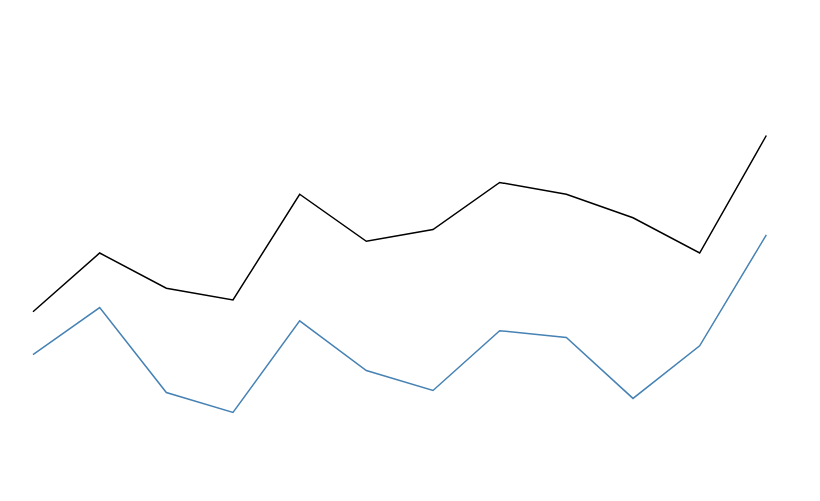
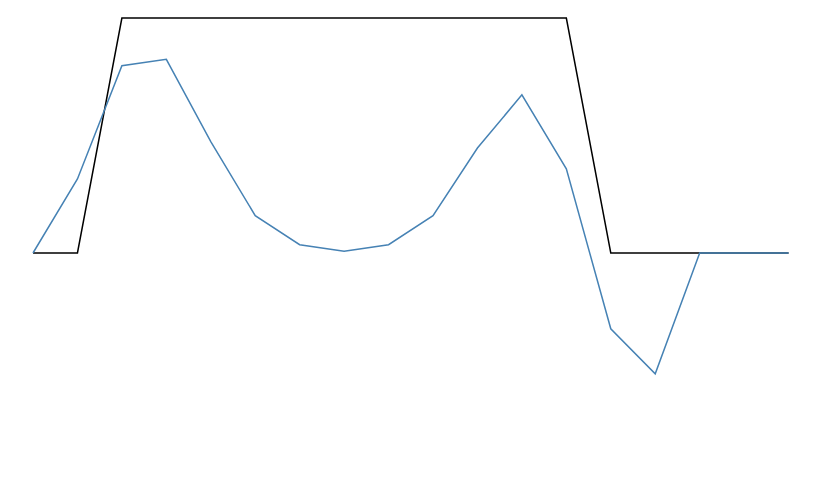
Before and after one commit to cinvoke/d3-peaks, a website: page examples/convolve/index.html in a window 1280 px wide. Shown: the whole page, without its empty margins (5-825 px from the left). Drawn offline with nearby package versions, Linux system fonts and the light colour scheme.

Commit message:
fix convolve and add kernel changes

```diff
--- a/examples/convolve/d3-peaks.js
+++ b/examples/convolve/d3-peaks.js
@@ -29,11 +29,7 @@
   };
 
   function convolve() {
-    var KERNELS = {
-      "ricker": ricker()
-    };
-
-    var kernel = KERNELS.ricker;
+    var kernel = ricker();
     var reach = kernel.std * 5;
 
     /**
@@ -43,17 +39,16 @@
      * h: smoother
      */
     var convolve = function(signal) {
-      var deltas = range(reach),
-          size = signal.length,
+      var size = signal.length,
           n = -1,
           convolution = new Array(size);
 
       while (++n < size) {
         var y = 0;
-        deltas.forEach(function(δ) {
+
+        var box = boundingBox(n, reach, 0, size - 1);
+        box.forEach(function(δ) {
           var k = n + δ;
-          if (k < 0 || k >= size) return;
-
           y += signal[k] * kernel(δ);
         });
         convolution[n] = y;
@@ -63,7 +58,7 @@
     };
 
     convolve.kernel = function(_) {
-      return arguments.length ? (kernel = KERNELS[_], convolve) : kernel;
+      return arguments.length ? (kernel = _, convolve) : kernel;
     }
 
     /**
@@ -84,6 +79,16 @@
       return range;
     }
 
+    function boundingBox(n, reach, lo, hi) {
+      for (var i = 1; i <= reach; i++) {
+        var left  = n - i,
+            right = n + i;
+        if (left >= lo && right <= hi) continue;
+        return range(i - 1);
+      }
+      return range(reach);
+    }
+
     return convolve;
   };
 
--- a/examples/convolve/index.html
+++ b/examples/convolve/index.html
@@ -23,9 +23,12 @@
       height = 470,
       margin = {top: 10, left: 30, bottom: 10, right: 10};
 
-  var data = [5,10,7,6,15,11,12,16,15,13,10,20];
+  var data = [0,0,1,1,1,1,1,1,1,1,1,1,1,0,0,0,0,0];
+  var ricker = d3_peaks.ricker()
+    .std(1.5);
   var convolve = d3_peaks.convolve()
-    .reach(5);
+    .reach(5)
+    .kernel(ricker);
   var convolution = convolve(data);
 
   var svg = d3.select("body").append("svg")
@@ -40,18 +43,20 @@
     .range([0, width])
 
   var y = d3.scale.linear()
-    .domain([-10,30])
+    .domain([-1,1])
     .range([height, 0]);
 
   var line = d3.svg.line()
     .x(function(d, i) { return x(i); })
     .y(function(d) { return y(d); });
 
-  g.append("g")
+  var original = g.append("g")
     .datum(data)
-    .append("g").append("path")
-      .attr("d", line)
-      .attr("class", "raw");
+    .append("g")
+
+  original.append("path")
+    .attr("d", line)
+    .attr("class", "raw");
 
   g.append("g")
     .datum(convolution)
```
Also changed, not shown: src/convolve.js (+16 -11 lines).
